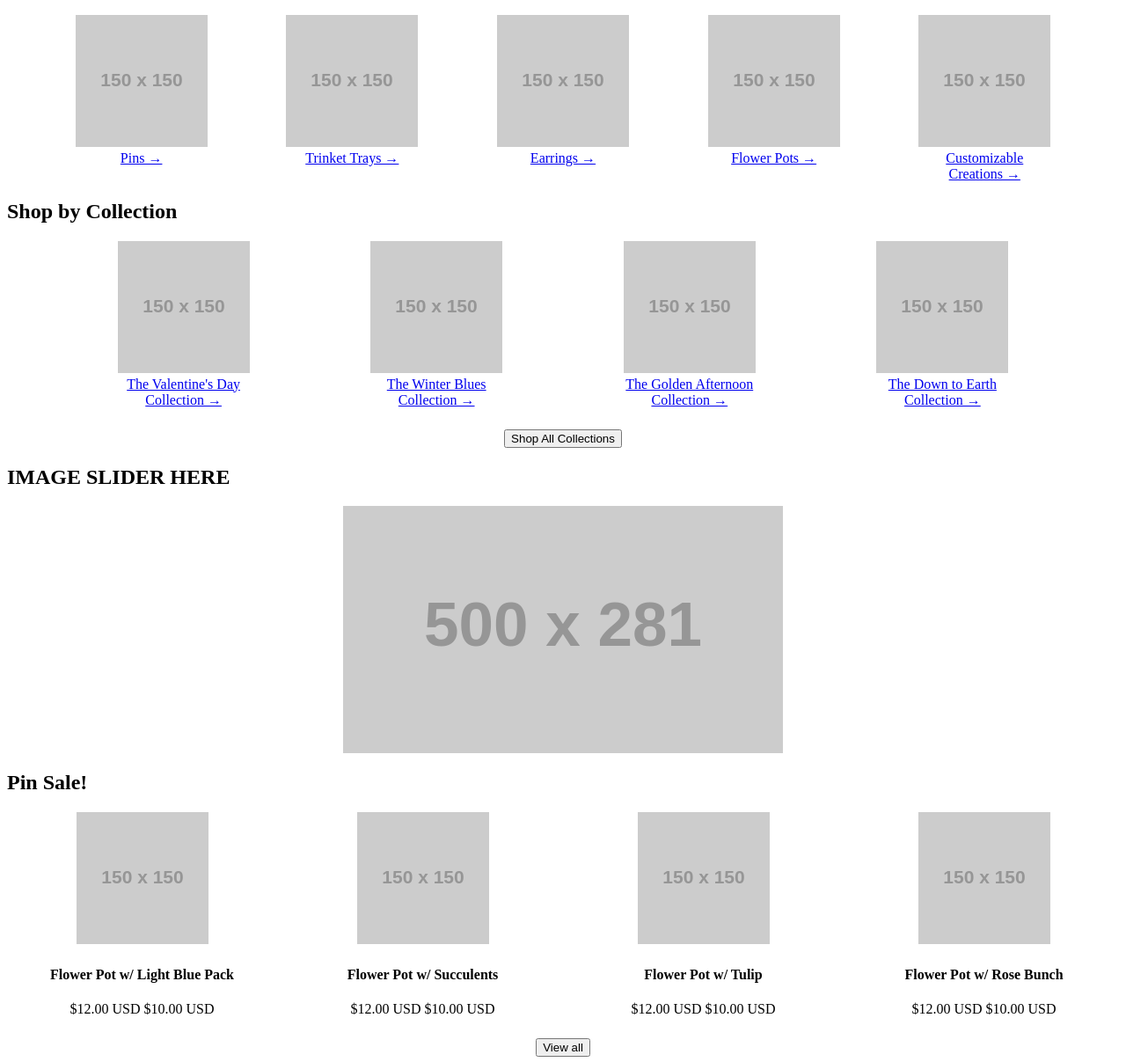
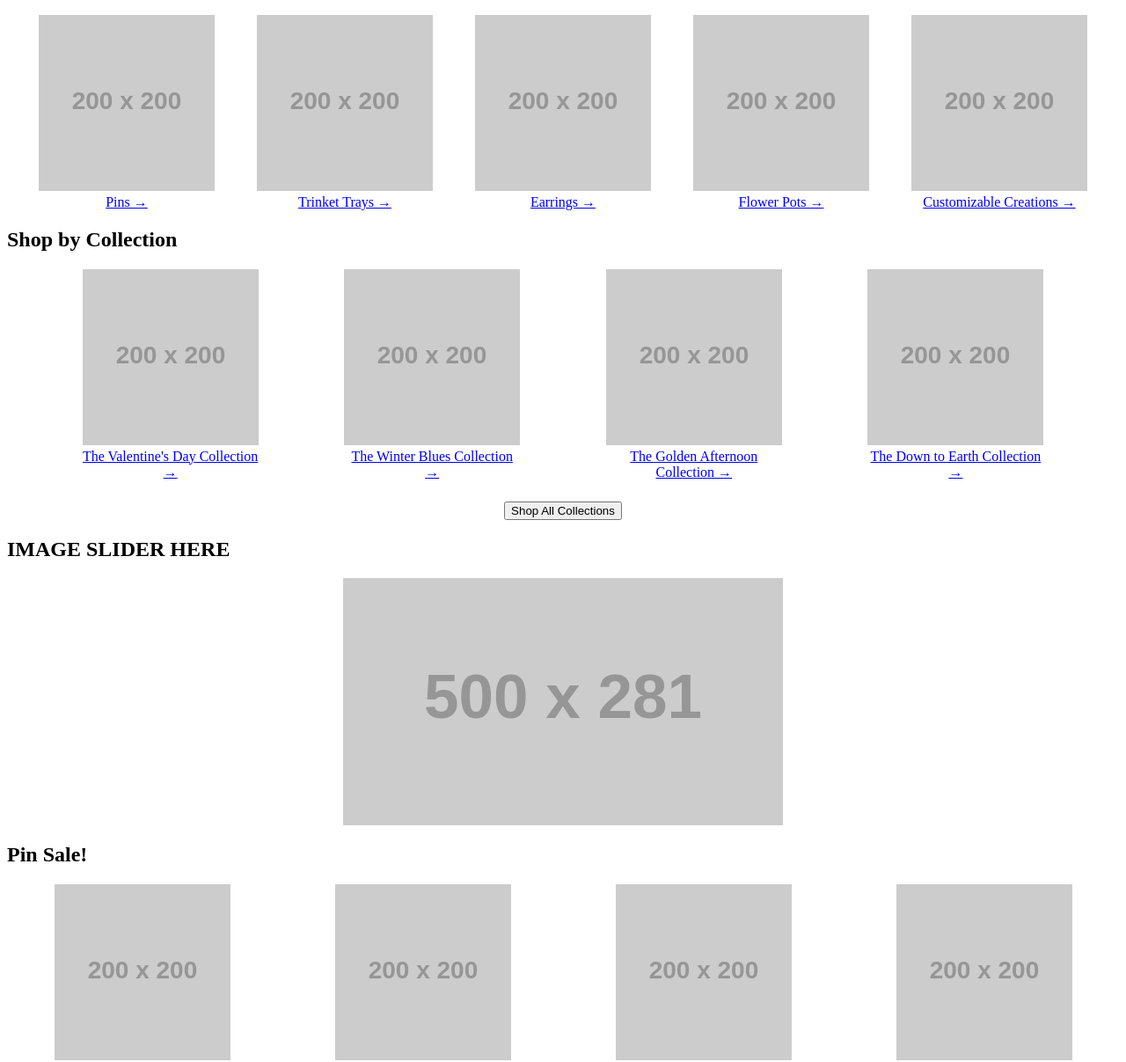
Before and after one commit to RipperoniRepo/kb-shop, a plain HTML site: page index.html in a window 1280 px wide. Shown: the part 239-1446 px from the top of the page at 88% size. Drawn offline with Linux system fonts and the light colour scheme; placeholder pictures from the web are drawn by us.

Commit message:
Image Resizing
-resized all product images to be 200px squares

```diff
--- a/index.html
+++ b/index.html
@@ -37,23 +37,23 @@
   <h2 class="cat-header">Shop by Category</h2>
   <div class="shop-by">
     <div class="shop-by-card">
-      <a class="cat-card-img" href="#"><img src="https://via.placeholder.com/150" alt=""></a>
+      <a class="cat-card-img" href="#"><img src="https://via.placeholder.com/200" alt=""></a>
       <a class="card-link" href="#">Pins &#8594;</a>
     </div>
     <div class="shop-by-card">
-      <a class="cat-card-img" href="#"><img src="https://via.placeholder.com/150" alt=""></a>
+      <a class="cat-card-img" href="#"><img src="https://via.placeholder.com/200" alt=""></a>
       <a class="card-link" href="#">Trinket Trays &#8594;</a>
     </div>
     <div class="shop-by-card">
-      <a class="cat-card-img" href="#"><img src="https://via.placeholder.com/150" alt=""></a>
+      <a class="cat-card-img" href="#"><img src="https://via.placeholder.com/200" alt=""></a>
       <a class="card-link" href="#">Earrings &#8594;</a>
     </div>
     <div class="shop-by-card">
-      <a class="cat-card-img" href="#"><img src="https://via.placeholder.com/150" alt=""></a>
+      <a class="cat-card-img" href="#"><img src="https://via.placeholder.com/200" alt=""></a>
       <a class="card-link" href="#">Flower Pots &#8594;</a>
     </div>
     <div class="shop-by-card">
-      <a class="cat-card-img" href="#"><img src="https://via.placeholder.com/150" alt=""></a>
+      <a class="cat-card-img" href="#"><img src="https://via.placeholder.com/200" alt=""></a>
       <a class="card-link" href="#">Customizable Creations &#8594;</a>
     </div>
   </div>
@@ -62,19 +62,19 @@
   <div class="collections-container">
     <div class="shop-by">
       <div class="shop-by-card">
-        <a class="coll-card-img" href="#"><img src="https://via.placeholder.com/150" alt=""></a>
+        <a class="coll-card-img" href="#"><img src="https://via.placeholder.com/200" alt=""></a>
         <a class="card-link" href="#">The Valentine's Day Collection &#8594;</a>
       </div>
       <div class="shop-by-card">
-        <a class="coll-card-img" href="#"><img src="https://via.placeholder.com/150" alt=""></a>
+        <a class="coll-card-img" href="#"><img src="https://via.placeholder.com/200" alt=""></a>
         <a class="card-link" href="#">The Winter Blues Collection &#8594;</a>
       </div>
       <div class="shop-by-card">
-        <a class="coll-card-img" href="#"><img src="https://via.placeholder.com/150" alt=""></a>
+        <a class="coll-card-img" href="#"><img src="https://via.placeholder.com/200" alt=""></a>
         <a class="card-link" href="#">The Golden Afternoon Collection &#8594;</a>
       </div>
       <div class="shop-by-card">
-        <a class="coll-card-img" href="#"><img src="https://via.placeholder.com/150" alt=""></a>
+        <a class="coll-card-img" href="#"><img src="https://via.placeholder.com/200" alt=""></a>
         <a class="card-link" href="#">The Down to Earth Collection &#8594;</a>
       </div>
     </div>
@@ -92,7 +92,7 @@
   <div class="sale-container">
     <div class="sale-product-display">
       <div class="product-card">
-        <a class="product-img" href="#"><img src="https://via.placeholder.com/150" alt=""></a>
+        <a class="product-img" href="#"><img src="https://via.placeholder.com/200" alt=""></a>
         <h4 class="product-title">Flower Pot w/ Light Blue Pack</h4>
         <div class="price">
           <span class="reg-price">$12.00 USD</span>
@@ -100,7 +100,7 @@
         </div>
       </div>
       <div class="product-card">
-        <a class="product-img" href="#"><img src="https://via.placeholder.com/150" alt=""></a>
+        <a class="product-img" href="#"><img src="https://via.placeholder.com/200" alt=""></a>
         <h4 class="product-title">Flower Pot w/ Succulents</h4>
         <div class="price">
           <span class="reg-price">$12.00 USD</span>
@@ -108,7 +108,7 @@
         </div>
       </div>
       <div class="product-card">
-        <a class="product-img" href="#"><img src="https://via.placeholder.com/150" alt=""></a>
+        <a class="product-img" href="#"><img src="https://via.placeholder.com/200" alt=""></a>
         <h4 class="product-title">Flower Pot w/ Tulip</h4>
         <div class="price">
           <span class="reg-price">$12.00 USD</span>
@@ -116,7 +116,7 @@
         </div>
       </div>
       <div class="product-card">
-        <a class="product-img" href="#"><img src="https://via.placeholder.com/150" alt=""></a>
+        <a class="product-img" href="#"><img src="https://via.placeholder.com/200" alt=""></a>
         <h4 class="product-title">Flower Pot w/ Rose Bunch</h4>
         <div class="price">
           <span class="reg-price">$12.00 USD</span>
```
